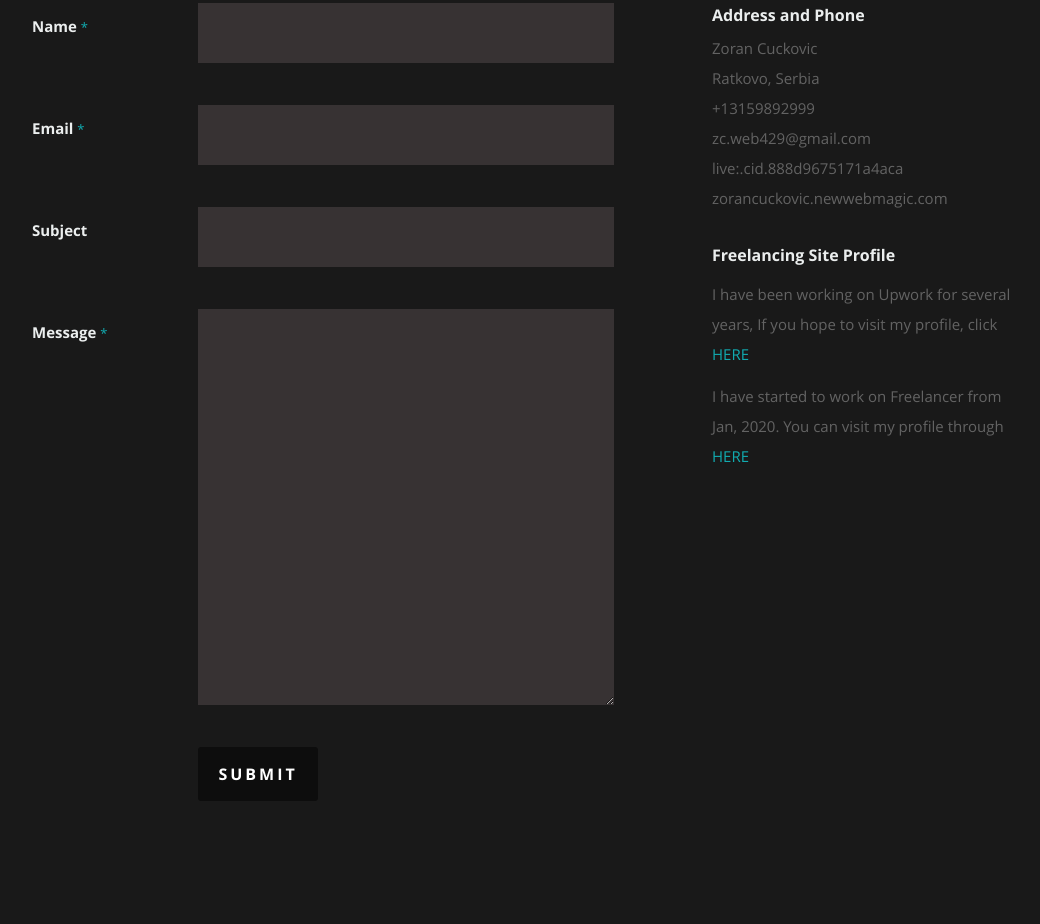
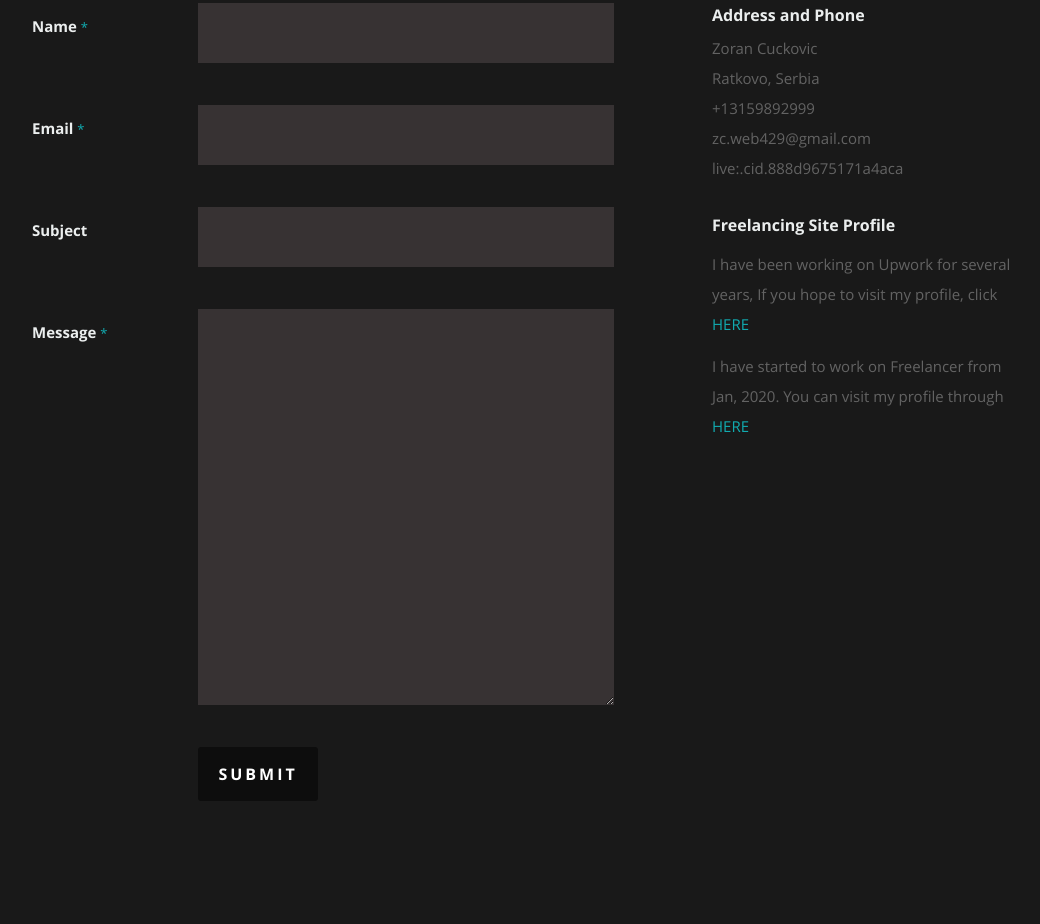
Before and after one commit to web429/zorancuckovic.com, a plain HTML site: page index.html in a window 1280 px wide. Shown: the part 4906-5830 px from the top of the page, without its empty margins (118-1158 px from the left). Drawn offline with nearby package versions, Linux system fonts and the light colour scheme.

Commit message:
updated contact

```diff
--- a/index.html
+++ b/index.html
@@ -692,7 +692,6 @@
 						   <span>+13159892999</span><br>
 						   <span>zc.web429@gmail.com</span><br>
 						   <span>live:.cid.888d9675171a4aca</span><br>
-                     <span>zorancuckovic.newwebmagic.com</span>
 					   </p>
 
 				   </div>
```
